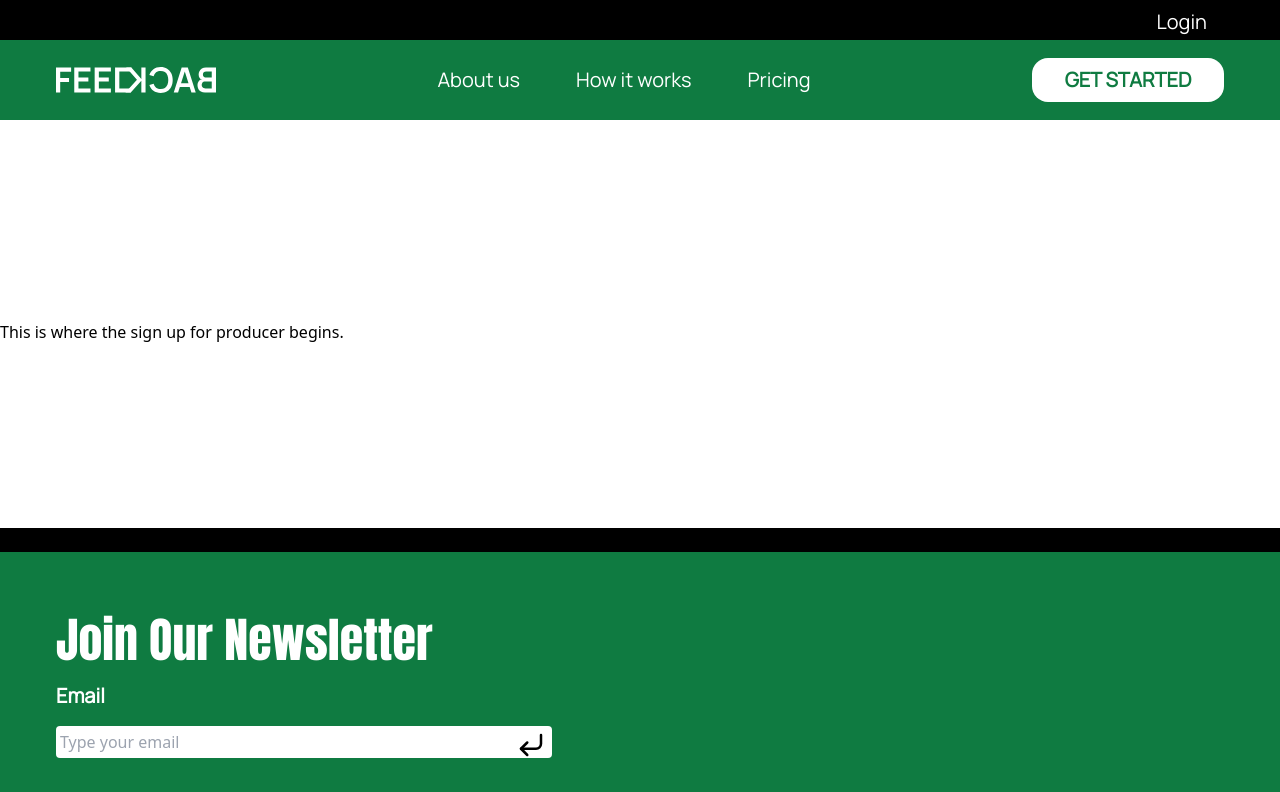
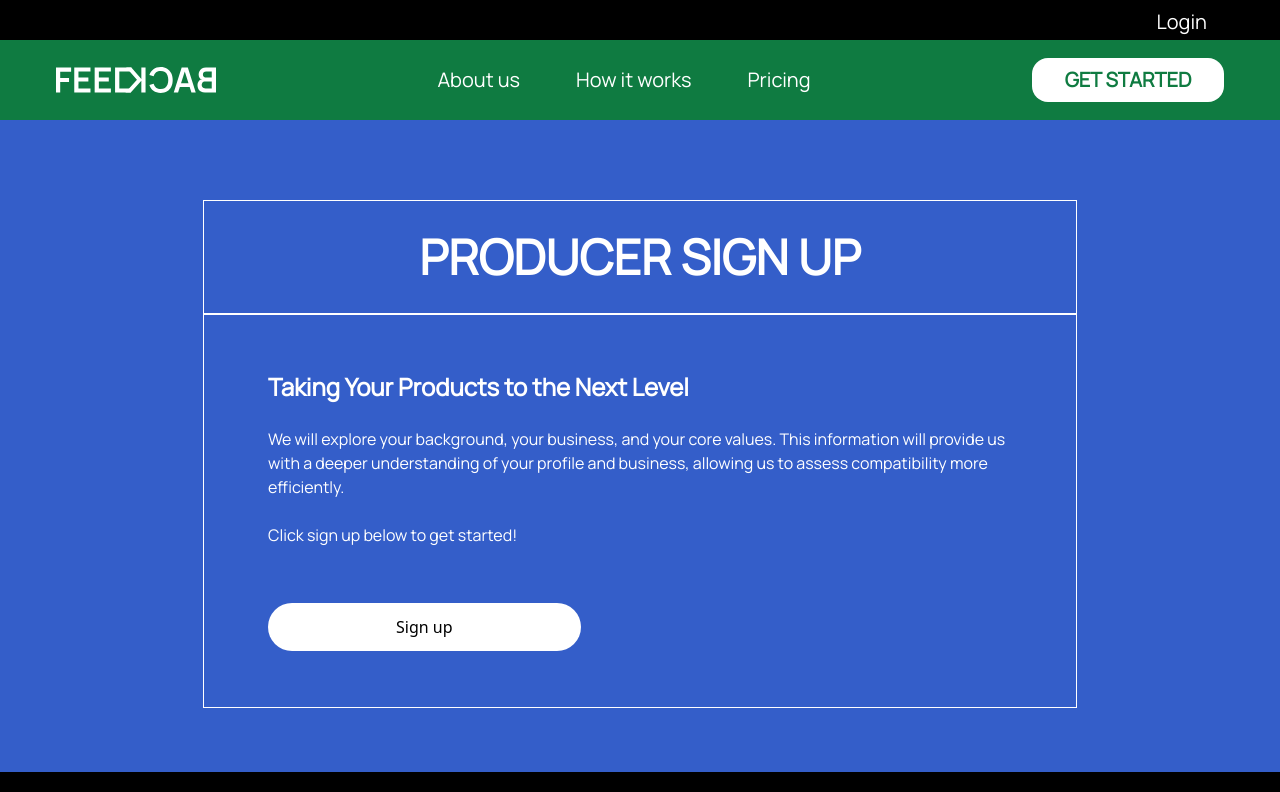
Before and after one commit to LetsRuminate/ruminate-feedback, a React (Vite) app: page /producer-registration in a window 1280 px wide. Shown: the top 792 px of the page. Built offline with nearby package versions, Linux system fonts and the light colour scheme; no server answers.

Commit message:
working on Producer Sign Up

```diff
--- /dev/null
+++ b/src/assets/registration/producer/index.tsx
@@ -0,0 +1,38 @@
+export default function ProgressBar2() {
+    return (
+        <div className="flex items-center justify-center py-3">
+            <svg width="30" height="30" viewBox="0 0 30 30" fill="none" xmlns="http://www.w3.org/2000/svg">
+            <circle cx="15" cy="15" r="15" fill="#F5F5F5" fill-opacity="0.7"/>
+            <path d="M14.7839 19.25V10.78L12.8869 11.935V10.304L14.7839 9.17H16.2749V19.25H14.7839Z" fill="black"/>
+            </svg>
+            <svg width="108" height="4" viewBox="0 0 108 4" fill="none" xmlns="http://www.w3.org/2000/svg">
+            <rect width="108" height="4" fill="#FEFEFE" fill-opacity="0.75"/>
+            </svg>
+            <svg width="30" height="30" viewBox="0 0 30 30" fill="none" xmlns="http://www.w3.org/2000/svg">
+            <circle cx="15" cy="15" r="15" fill="#F5F5F5" fill-opacity="0.7"/>
+            <path d="M11.5916 19.243L11.5986 17.941L15.9876 14.007C16.3423 13.6943 16.5826 13.3957 16.7086 13.111C16.8393 12.8263 16.9046 12.5417 16.9046 12.257C16.9046 11.8977 16.8253 11.5757 16.6666 11.291C16.5079 11.0017 16.2886 10.773 16.0086 10.605C15.7286 10.437 15.4066 10.353 15.0426 10.353C14.6693 10.353 14.3356 10.4417 14.0416 10.619C13.7523 10.7917 13.5259 11.0227 13.3626 11.312C13.1993 11.6013 13.1199 11.914 13.1246 12.25H11.6266C11.6266 11.5967 11.7736 11.025 12.0676 10.535C12.3663 10.0403 12.7746 9.65533 13.2926 9.38C13.8106 9.1 14.4033 8.96 15.0706 8.96C15.7053 8.96 16.2746 9.10467 16.7786 9.394C17.2826 9.67867 17.6793 10.0707 17.9686 10.57C18.2626 11.0693 18.4096 11.6387 18.4096 12.278C18.4096 12.74 18.3489 13.132 18.2276 13.454C18.1063 13.776 17.9243 14.0747 17.6816 14.35C17.4389 14.6253 17.1356 14.924 16.7716 15.246L13.3836 18.27L13.2226 17.85H18.4096V19.243H11.5916Z" fill="black"/>
+            </svg>
+            <svg width="108" height="4" viewBox="0 0 108 4" fill="none" xmlns="http://www.w3.org/2000/svg">
+            <rect width="108" height="4" fill="#FEFEFE" fill-opacity="0.75"/>
+            </svg>
+            <svg width="30" height="30" viewBox="0 0 30 30" fill="none" xmlns="http://www.w3.org/2000/svg">
+            <circle cx="15" cy="15" r="15" fill="#F5F5F5" fill-opacity="0.7"/>
+            <path d="M14.7951 19.439C14.2958 19.439 13.8268 19.3457 13.3881 19.159C12.9495 18.9677 12.5691 18.697 12.2471 18.347C11.9298 17.997 11.6988 17.584 11.5541 17.108L12.9681 16.716C13.1035 17.15 13.3391 17.4837 13.6751 17.717C14.0111 17.9457 14.3845 18.0577 14.7951 18.053C15.1638 18.0483 15.4881 17.962 15.7681 17.794C16.0481 17.626 16.2675 17.3997 16.4261 17.115C16.5848 16.8257 16.6641 16.4943 16.6641 16.121C16.6641 15.561 16.4891 15.099 16.1391 14.735C15.7938 14.371 15.3411 14.189 14.7811 14.189C14.6225 14.189 14.4591 14.2123 14.2911 14.259C14.1278 14.3057 13.9738 14.3663 13.8291 14.441L13.1431 13.286L16.6991 10.143L16.8531 10.563H11.9531V9.17H18.0151V10.563L15.0611 13.405L15.0471 12.929C15.6818 12.929 16.2325 13.0713 16.6991 13.356C17.1658 13.636 17.5251 14.0187 17.7771 14.504C18.0338 14.9847 18.1621 15.5237 18.1621 16.121C18.1621 16.765 18.0105 17.3367 17.7071 17.836C17.4085 18.3353 17.0048 18.7273 16.4961 19.012C15.9921 19.2967 15.4251 19.439 14.7951 19.439Z" fill="black"/>
+            </svg>
+            <svg width="108" height="4" viewBox="0 0 108 4" fill="none" xmlns="http://www.w3.org/2000/svg">
+            <rect width="108" height="4" fill="#FEFEFE" fill-opacity="0.75"/>
+            </svg>
+            <svg width="30" height="30" viewBox="0 0 30 30" fill="none" xmlns="http://www.w3.org/2000/svg">
+            <circle cx="15" cy="15" r="15" fill="#F5F5F5" fill-opacity="0.7"/>
+            <path d="M16.0322 19.25V17.493H11.4822V16.107L14.7582 9.17H16.4312L13.1552 16.107H16.0322V13.377H17.5162V16.107H18.5172V17.493H17.5162V19.25H16.0322Z" fill="black"/>
+            </svg>
+            <svg width="108" height="4" viewBox="0 0 108 4" fill="none" xmlns="http://www.w3.org/2000/svg">
+            <rect width="108" height="4" fill="#FEFEFE" fill-opacity="0.75"/>
+            </svg>
+            <svg width="30" height="30" viewBox="0 0 30 30" fill="none" xmlns="http://www.w3.org/2000/svg">
+            <circle cx="15" cy="15" r="15" fill="#F5F5F5" fill-opacity="0.7"/>
+            <path d="M14.8879 19.46C14.3699 19.46 13.8869 19.355 13.4389 19.145C12.9956 18.9303 12.6153 18.6363 12.2979 18.263C11.9806 17.885 11.7543 17.451 11.6189 16.961L13.0259 16.583C13.1053 16.8817 13.2406 17.1407 13.4319 17.36C13.6279 17.5793 13.8566 17.7497 14.1179 17.871C14.3793 17.9877 14.6499 18.046 14.9299 18.046C15.2986 18.046 15.6323 17.9573 15.9309 17.78C16.2343 17.6027 16.4723 17.3647 16.6449 17.066C16.8223 16.7673 16.9109 16.4383 16.9109 16.079C16.9109 15.7103 16.8199 15.3767 16.6379 15.078C16.4606 14.7793 16.2203 14.5437 15.9169 14.371C15.6183 14.1937 15.2893 14.105 14.9299 14.105C14.5193 14.105 14.1716 14.1867 13.8869 14.35C13.6023 14.5133 13.3806 14.7023 13.2219 14.917L11.9479 14.469L12.2559 9.17H17.6949V10.549H13.0049L13.5999 9.996L13.3549 13.965L13.0679 13.594C13.3339 13.328 13.6513 13.125 14.0199 12.985C14.3886 12.845 14.7549 12.775 15.1189 12.775C15.7443 12.775 16.3019 12.9197 16.7919 13.209C17.2866 13.4983 17.6763 13.8927 17.9609 14.392C18.2456 14.8867 18.3879 15.449 18.3879 16.079C18.3879 16.7043 18.2269 17.2737 17.9049 17.787C17.5829 18.2957 17.1559 18.7017 16.6239 19.005C16.0919 19.3083 15.5133 19.46 14.8879 19.46Z" fill="black"/>
+            </svg>
+        </div>
+    );
+}
--- a/src/pages/producer/sign-up-form/index.tsx
+++ b/src/pages/producer/sign-up-form/index.tsx
@@ -1,9 +1,16 @@
-export default function ProducerRegistration() {
+import { Link } from "react-router-dom";
+
+export default function ProducerInitial() {
     return (
-        <div className="py-[200px]">
-            <p>
-                This is where the sign up for producer begins.
-            </p>
+        <div className="py-20 bg-[#345EC9]">
+            <div className="py-8 text-center border-white border w-[874px] mx-auto">
+                <h1 className="text-white text-5xl font-manrope font-bold">PRODUCER SIGN UP</h1>
+            </div>
+            <div className="py-14 px-16 border-white border w-[874px] mx-auto">
+                <h1 className="text-white text-2xl font-manrope font-bold mb-6">Taking Your Products to the Next Level</h1>
+                <p className="text-white text-base font-manrope font-normal">We will explore your background, your business, and your core values. This information will provide us with a deeper understanding of your profile and business, allowing us to assess compatibility more efficiently. <br/><br/>Click sign up below to get started!</p>
+            <button className="bg-white py-3 px-32 text-center rounded-3xl mt-14"><Link to='/producer-page-1'>Sign up</Link></button>
+            </div>
             {/*  */}
         </div>
     );
--- /dev/null
+++ b/src/pages/producer/sign-up-form/page-1/index.tsx
@@ -0,0 +1,21 @@
+import ProgressBar2 from '@assets/registration/producer';
+import DefaultProgressBar from '@assets/registration/producer/progressbar1.svg'
+export default function ProducerPage1() {
+    return (
+        <div className='py-20 bg-[#345EC9]'>
+            <div className='border border-white w-[874px] py-8 mx-auto'>
+                <h1 className='text-white text-5xl font-manrope font-bold text-center'>PRODUCER SIGN UP</h1>
+                <img src={DefaultProgressBar} alt="Default Progress Bar" width={648} className='mx-auto' />
+                <ProgressBar2/>
+                <div className='flex justify-between px-32'>
+                <p className='text-[#ffffff80] text-sm font-manrope font-normal'>About You</p>
+                <p className='text-[#ffffff80] text-sm font-manrope font-normal pl-2'>Your Business</p>
+                <p className='text-[#ffffff80] text-sm font-manrope font-normal pl-5'>Your Values</p>
+                <p className='text-[#ffffff80] text-sm font-manrope font-normal pl-2'>How You Found Us</p>
+                <p className='text-[#ffffff80] text-sm font-manrope font-normal -mr-2'>Completed</p>
+                </div>
+            </div>
+            <div></div>
+        </div>
+    );
+}
--- a/src/pages/registration/index.tsx
+++ b/src/pages/registration/index.tsx
@@ -1,9 +1,12 @@
+import { Link } from "react-router-dom";
+
 export default function Registration() {
     return (
         <div className="py-96">
             <p>
                 This is the page where you can choose what type of user you are.
             </p>
+            <button><Link to="/producer-registration">Producer</Link></button>
             {/*  */}
         </div>
     );
```
Also changed, not shown: src/main.tsx (+6 -2 lines), src/assets/registration/producer/progressbar1.svg (added).
